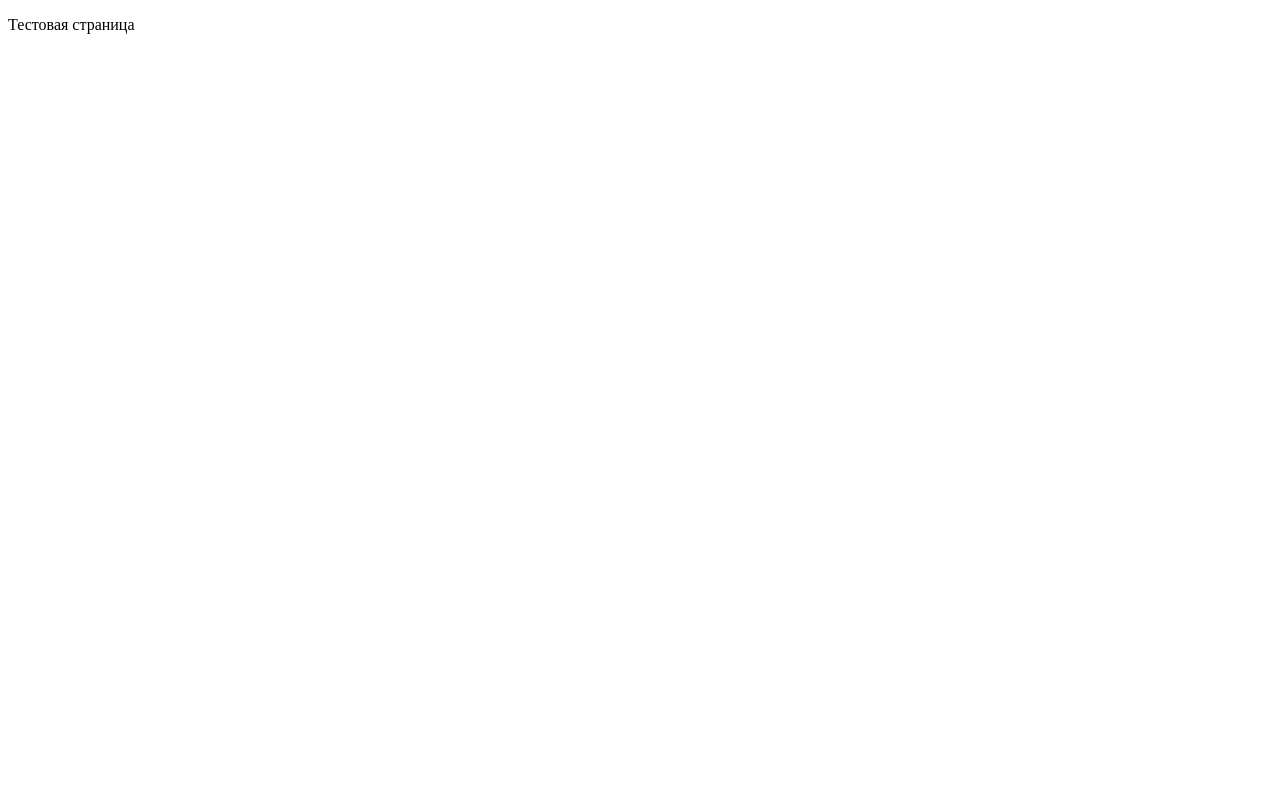
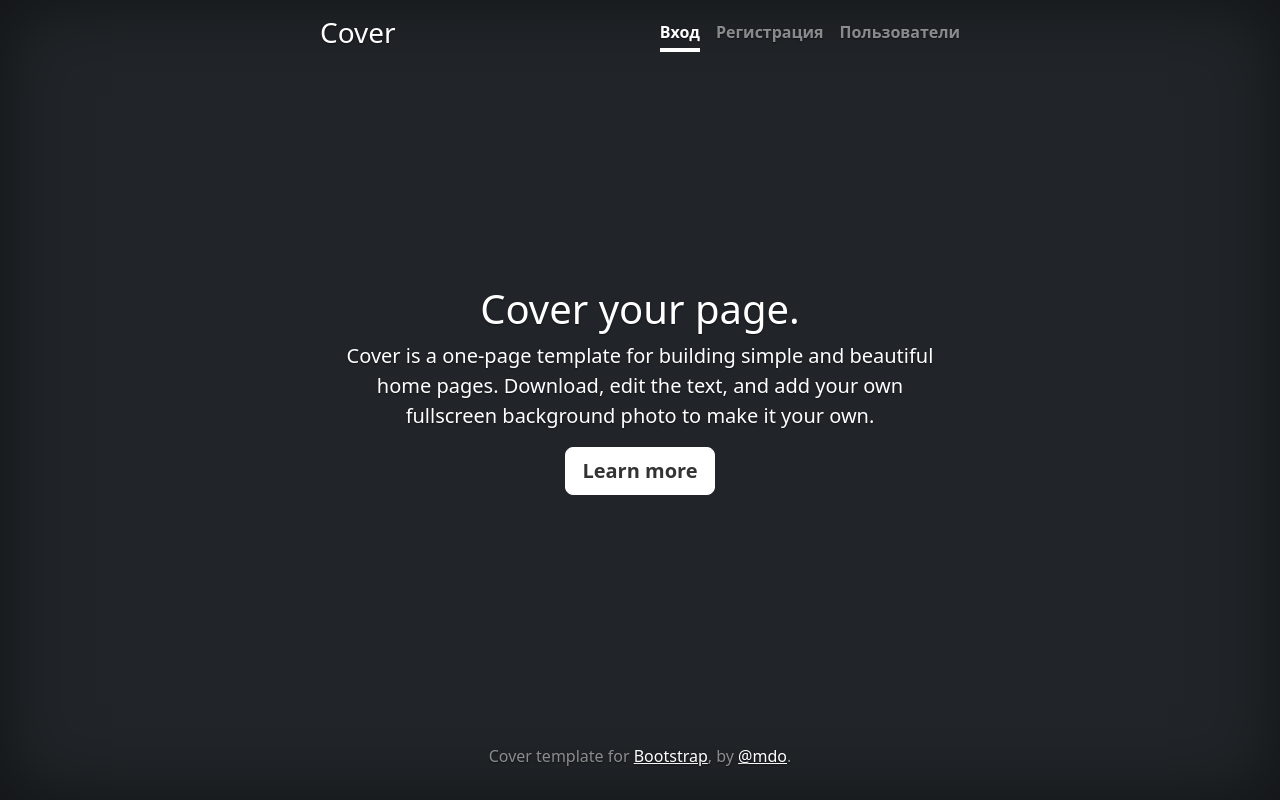
Before and after one commit to TheAlmightySolmyr/python-project-52, a Django app: page / in a window 1280 px wide. Before the commit the page is almost empty. Run offline with Django 5.2, Linux system fonts and the light colour scheme; some libraries are stand-ins or nearby versions.

Commit message:
added / route as index

```diff
--- a/pyproject.toml
+++ b/pyproject.toml
@@ -7,6 +7,7 @@ requires-python = ">=3.12"
 dependencies = [
     "dj-database-url>=3.0.1",
     "django>=5.2.7",
+    "django-bootstrap5>=25.2",
     "python-dotenv>=1.1.1",
     "ruff>=0.14.0",
 ]
--- /dev/null
+++ b/task_manager/templates/cover.css
@@ -0,0 +1,53 @@
+/*
+ * Globals
+ */
+
+
+/* Custom default button */
+.btn-secondary,
+.btn-secondary:hover,
+.btn-secondary:focus {
+  color: #333;
+  text-shadow: none; /* Prevent inheritance from `body` */
+}
+
+
+/*
+ * Base structure
+ */
+
+body {
+  text-shadow: 0 .05rem .1rem rgba(0, 0, 0, .5);
+  box-shadow: inset 0 0 5rem rgba(0, 0, 0, .5);
+}
+
+.cover-container {
+  max-width: 42em;
+}
+
+
+/*
+ * Header
+ */
+
+.nav-masthead .nav-link {
+  padding: .25rem 0;
+  font-weight: 700;
+  color: rgba(255, 255, 255, .5);
+  background-color: transparent;
+  border-bottom: .25rem solid transparent;
+}
+
+.nav-masthead .nav-link:hover,
+.nav-masthead .nav-link:focus {
+  border-bottom-color: rgba(255, 255, 255, .25);
+}
+
+.nav-masthead .nav-link + .nav-link {
+  margin-left: 1rem;
+}
+
+.nav-masthead .active {
+  color: #fff;
+  border-bottom-color: #fff;
+}
--- a/task_manager/templates/index.html
+++ b/task_manager/templates/index.html
@@ -1,11 +1,68 @@
-<!DOCTYPE html>
-<html lang="en">
-<head>
-    <meta charset="UTF-8">
-    <meta name="viewport" content="width=device-width, initial-scale=1.0">
-    <title>Document</title>
-</head>
-<body>
-    <p>Тестовая страница</p>
-</body>
+<!doctype html>
+<html lang="en" class="h-100">
+  <head>
+    <meta charset="utf-8">
+    <meta name="viewport" content="width=device-width, initial-scale=1">
+    <meta name="description" content="">
+    <meta name="author" content="Mark Otto, Jacob Thornton, and Bootstrap contributors">
+    <meta name="generator" content="Hugo 0.88.1">
+    <title>Cover Template · Bootstrap v5.1</title>
+
+    <link rel="canonical" href="https://getbootstrap.com/docs/5.1/examples/cover/">
+
+
+
+    <!-- Bootstrap core CSS -->
+<link href="../assets/dist/css/bootstrap.min.css" rel="stylesheet">
+
+    <style>
+      .bd-placeholder-img {
+        font-size: 1.125rem;
+        text-anchor: middle;
+        -webkit-user-select: none;
+        -moz-user-select: none;
+        user-select: none;
+      }
+
+      @media (min-width: 768px) {
+        .bd-placeholder-img-lg {
+          font-size: 3.5rem;
+        }
+      }
+    </style>
+
+
+    <!-- Custom styles for this template -->
+    <link href="cover.css" rel="stylesheet">
+  </head>
+  <body class="d-flex h-100 text-center text-white bg-dark">
+
+<div class="cover-container d-flex w-100 h-100 p-3 mx-auto flex-column">
+  <header class="mb-auto">
+    <div>
+      <h3 class="float-md-start mb-0">Cover</h3>
+      <nav class="nav nav-masthead justify-content-center float-md-end">
+        <a class="nav-link active" aria-current="page" href="#">Вход</a>
+        <a class="nav-link" href="#">Регистрация</a>
+        <a class="nav-link" href="#">Пользователи</a>
+      </nav>
+    </div>
+  </header>
+
+  <main class="px-3">
+    <h1>Cover your page.</h1>
+    <p class="lead">Cover is a one-page template for building simple and beautiful home pages. Download, edit the text, and add your own fullscreen background photo to make it your own.</p>
+    <p class="lead">
+      <a href="#" class="btn btn-lg btn-secondary fw-bold border-white bg-white">Learn more</a>
+    </p>
+  </main>
+
+  <footer class="mt-auto text-white-50">
+    <p>Cover template for <a href="https://getbootstrap.com/" class="text-white">Bootstrap</a>, by <a href="https://twitter.com/mdo" class="text-white">@mdo</a>.</p>
+  </footer>
+</div>
+
+
+
+  </body>
 </html>
```
Also changed, not shown: 1 other file.
